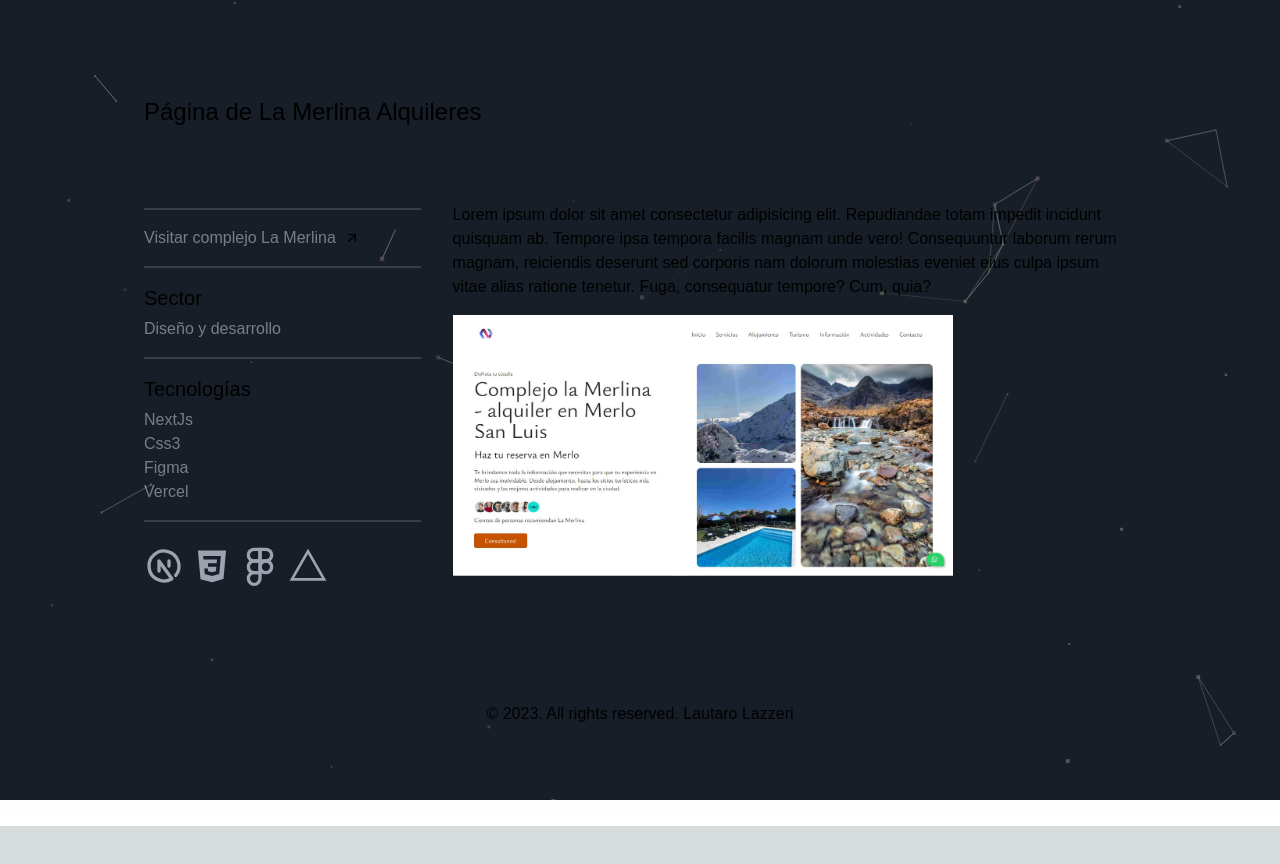
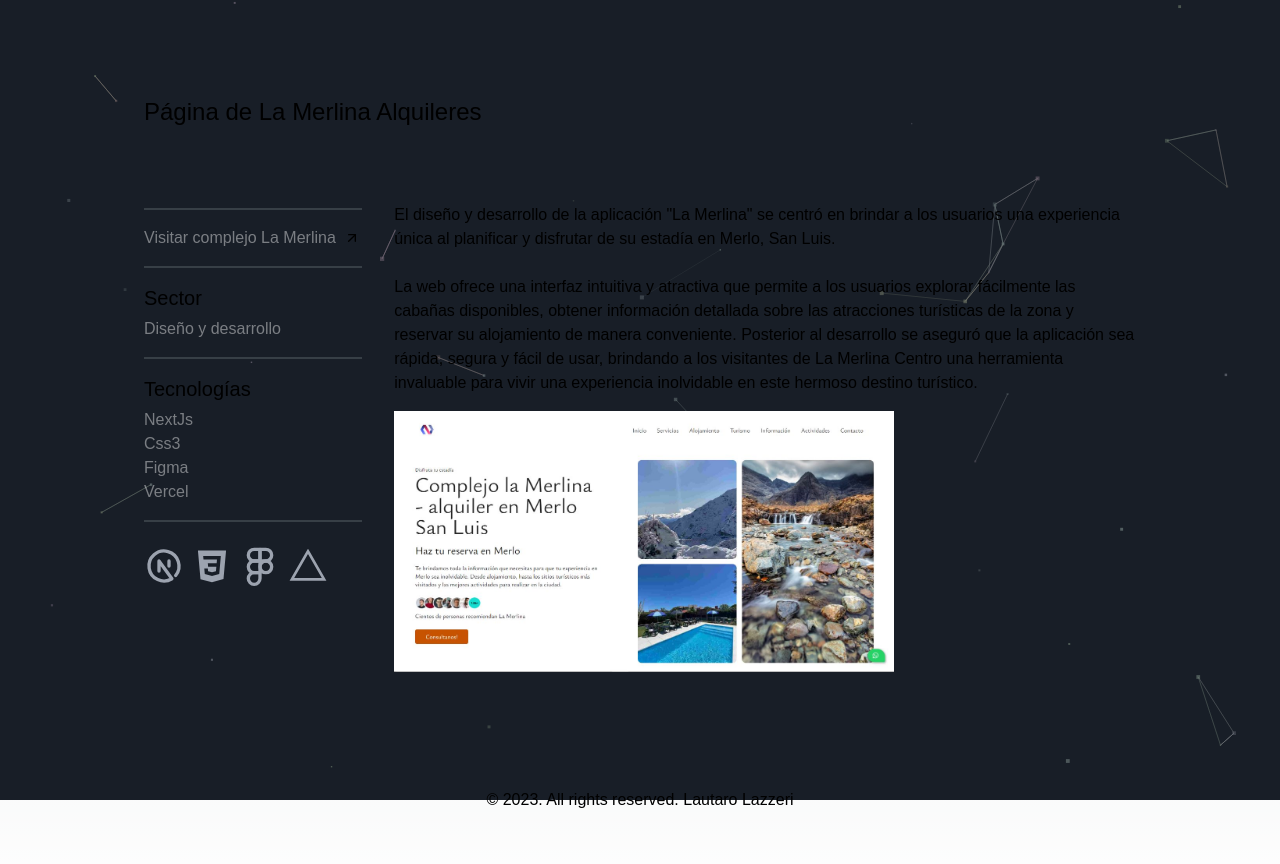
Before and after one commit to lautarolazzeri/lautaro-lazzeri, a Next.js app: page /portfolio/lamerlina in a window 1280 px wide. Shown: the top 864 px of the page. Before the commit the page ends 826 px from the top, so only its background shows below. Built offline with nearby package versions, Linux system fonts and the light colour scheme.

Commit message:
lamerlina

```diff
--- a/pages/portfolio/lamerlina.jsx
+++ b/pages/portfolio/lamerlina.jsx
@@ -48,7 +48,12 @@ export default function LaMerlina() {
         </div>
       </div>
       <div className='md:ml-8 nomt'>
-        <p>Lorem ipsum dolor sit amet consectetur adipisicing elit. Repudiandae totam impedit incidunt quisquam ab. Tempore ipsa tempora facilis magnam unde vero! Consequuntur laborum rerum magnam, reiciendis deserunt sed corporis nam dolorum molestias eveniet eius culpa ipsum vitae alias ratione tenetur. Fuga, consequatur tempore? Cum, quia?</p>
+        <p>
+
+        El diseño y desarrollo de la aplicación "La Merlina" se centró en brindar a los usuarios una experiencia única al planificar y disfrutar de su estadía en Merlo, San Luis.
+        <br /><br />
+        La web ofrece una interfaz intuitiva y atractiva que permite a los usuarios explorar fácilmente las cabañas disponibles, obtener información detallada sobre las atracciones turísticas de la zona y reservar su alojamiento de manera conveniente. Posterior al desarrollo se aseguró que la aplicación sea rápida, segura y fácil de usar, brindando a los visitantes de La Merlina Centro una herramienta invaluable para vivir una experiencia inolvidable en este hermoso destino turístico.
+        </p>
         <Image src='/ceci.jpg' width={500} height={300} alt='la Merlina' className='mt-5 strange-padding' />
       </div>
   </div>
```
